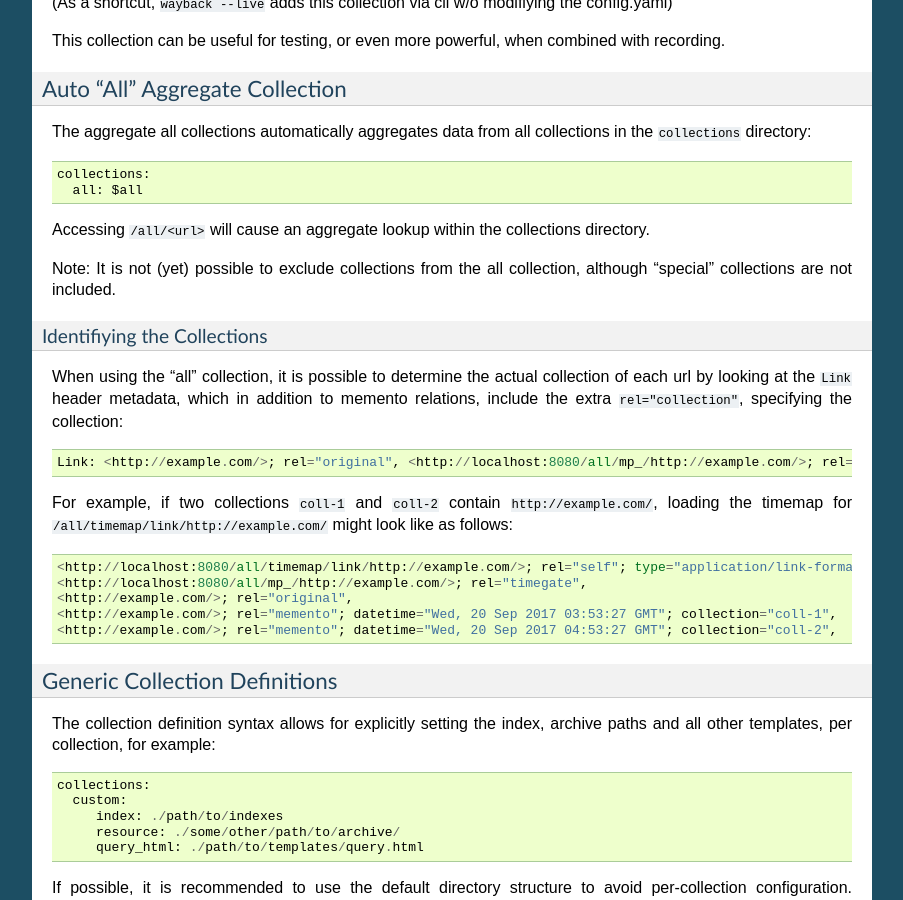
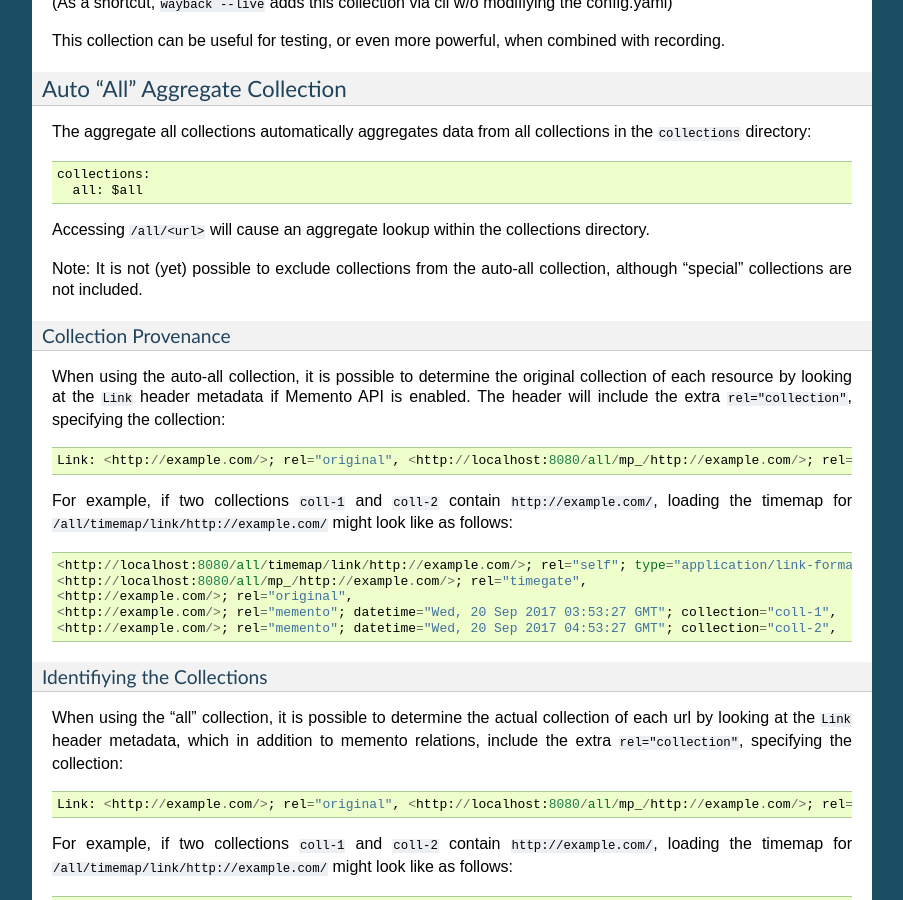
Before and after one commit to webrecorder/pywb, a Sphinx documentation site: the page built from docs/manual/configuring.rst, in a window 1280 px wide and 900 px high, scrolled down 3810 px. Shown: the whole window, without its empty margins (198-1101 px from the left). Built offline with Sphinx 7.4.7, drawn with Linux system fonts in a browser that asks for light colours; pages that are not in the unit, such as notebooks, are missing from menus; some of the changed text lies outside the part shown.

Commit message:
docs: update docs for collection provenance

```diff
--- a/docs/manual/configuring.rst
+++ b/docs/manual/configuring.rst
@@ -230,7 +230,25 @@ The aggregate all collections automatically aggregates data from all collections
 
 Accessing ``/all/<url>`` will cause an aggregate lookup within the collections directory.
 
-Note: It is not (yet) possible to exclude collections from the all collection, although "special" collections are not included.
+Note: It is not (yet) possible to exclude collections from the auto-all collection, although "special" collections are not included.
+
+Collection Provenance
+"""""""""""""""""""""
+
+When using the auto-all collection, it is possible to determine the original collection of each resource by looking at the ``Link`` header metadata
+if Memento API is enabled. The header will include the extra ``rel="collection"``, specifying the collection::
+
+  Link: <http://example.com/>; rel="original", <http://localhost:8080/all/mp_/http://example.com/>; rel="timegate", <http://localhost:8080/all/timemap/link/http://example.com/>; rel="timemap"; type="application/link-format", <http://localhost:8080/all/20170920185327mp_/http://example.com/>; rel="memento"; datetime="Wed, 20 Sep 2017 18:20:19 GMT"; collection="coll-1"
+
+
+For example, if two collections ``coll-1`` and ``coll-2`` contain ``http://example.com/``, loading the timemap for
+``/all/timemap/link/http://example.com/`` might look like as follows::
+
+  <http://localhost:8080/all/timemap/link/http://example.com/>; rel="self"; type="application/link-format"; from="Wed, 20 Sep 2017 03:53:27 GMT",
+  <http://localhost:8080/all/mp_/http://example.com/>; rel="timegate",
+  <http://example.com/>; rel="original",
+  <http://example.com/>; rel="memento"; datetime="Wed, 20 Sep 2017 03:53:27 GMT"; collection="coll-1",
+  <http://example.com/>; rel="memento"; datetime="Wed, 20 Sep 2017 04:53:27 GMT"; collection="coll-2",
 
 Identifiying the Collections
 """"""""""""""""""""""""""""
```
